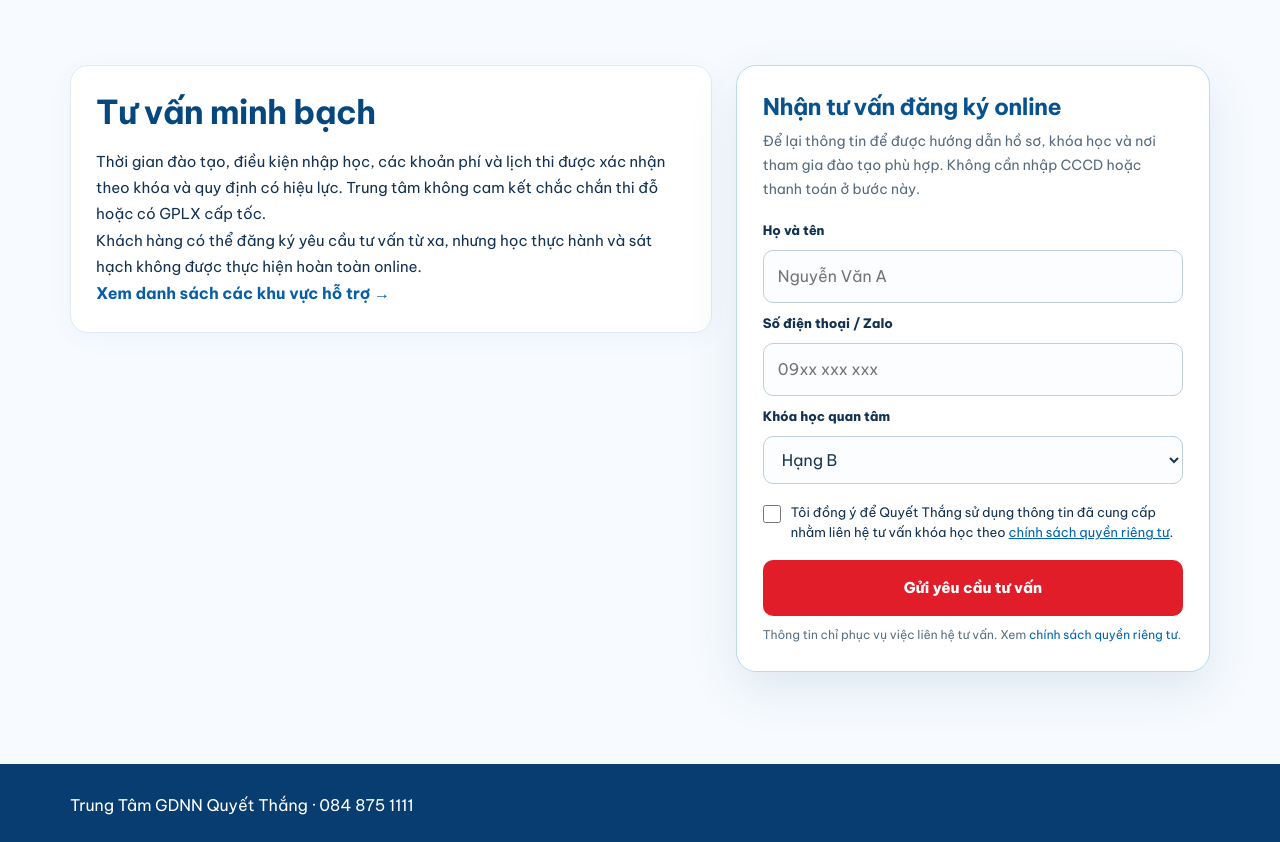
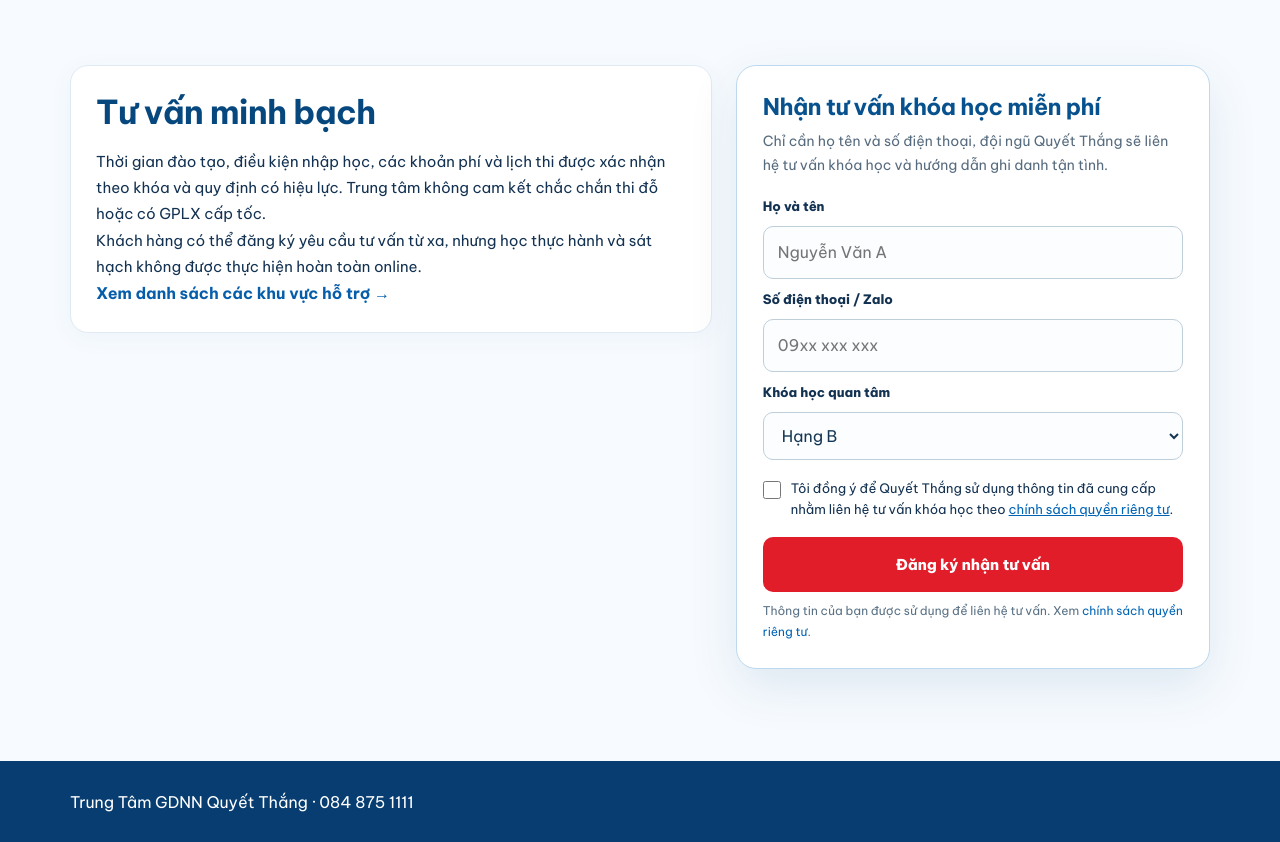
Before and after one commit to daylaixequyetthang/daylaixequyetthang.vn, a Next.js app: page /khoa-hoc in a window 1280 px wide. Shown: the part 740-1582 px from the top of the page. Built offline with nearby package versions, Linux system fonts and the light colour scheme.

Commit message:
Improve student-facing admissions copy in components/SeoConsultForm.jsx

```diff
--- a/components/SeoConsultForm.jsx
+++ b/components/SeoConsultForm.jsx
@@ -3,7 +3,7 @@
 import { captureTracking, getTracking } from '@/lib/tracking';
 import { trackEvent } from '@/lib/track';
 
-export default function SeoConsultForm({ area = '', course = 'Hạng B', heading = 'Nhận tư vấn đăng ký online' }) {
+export default function SeoConsultForm({ area = '', course = 'Hạng B', heading = 'Nhận tư vấn khóa học miễn phí' }) {
   const [name, setName] = useState('');
   const [phone, setPhone] = useState('');
   const [chosen, setChosen] = useState(course);
@@ -37,10 +37,10 @@
       setState('success');
     } catch (err) { setState('error'); setMessage(err.message || 'Không thể gửi yêu cầu lúc này.'); }
   }
-  if (state === 'success') return <section className="seo-form seo-success" role="status"><h2>Đã tiếp nhận yêu cầu tư vấn</h2><p>Quyết Thắng sẽ liên hệ theo số điện thoại anh/chị cung cấp. Địa điểm và lịch học sẽ được trao đổi trước khi đăng ký chính thức.</p><a href="tel:0848751111">Gọi 084 875 1111</a></section>;
+  if (state === 'success') return <section className="seo-form seo-success" role="status"><h2>Cảm ơn bạn đã quan tâm Quyết Thắng!</h2><p>Nhân viên Quyết Thắng sẽ sớm liên hệ để tư vấn khóa học, học phí và lịch học phù hợp với bạn.</p><a href="tel:0848751111">Gọi 084 875 1111</a></section>;
   return <form className="seo-form" onSubmit={submit} aria-label="Đăng ký tư vấn học lái xe online">
     <h2>{heading}</h2>
-    <p>Để lại thông tin để được hướng dẫn hồ sơ, khóa học và nơi tham gia đào tạo phù hợp. Không cần nhập CCCD hoặc thanh toán ở bước này.</p>
+    <p>Chỉ cần họ tên và số điện thoại, đội ngũ Quyết Thắng sẽ liên hệ tư vấn khóa học và hướng dẫn ghi danh tận tình.</p>
     <label htmlFor="seo-name">Họ và tên</label>
     <input id="seo-name" autoComplete="name" required maxLength={100} value={name} onChange={e=>setName(e.target.value)} placeholder="Nguyễn Văn A" />
     <label htmlFor="seo-phone">Số điện thoại / Zalo</label>
@@ -52,7 +52,7 @@
     <label className="seo-consent"><input type="checkbox" required checked={consent} onChange={e=>setConsent(e.target.checked)} /><span>Tôi đồng ý để Quyết Thắng sử dụng thông tin đã cung cấp nhằm liên hệ tư vấn khóa học theo <a href="/chinh-sach-bao-mat">chính sách quyền riêng tư</a>.</span></label>
     {state==='error' && <p className="seo-alert" role="alert">{message}</p>}
     {state==='sending' && <p role="status">Đang gửi yêu cầu...</p>}
-    <button type="submit" disabled={state==='sending'} aria-busy={state==='sending'}>{state==='sending'?'Đang gửi...':'Gửi yêu cầu tư vấn'}</button>
-    <small>Thông tin chỉ phục vụ việc liên hệ tư vấn. Xem <a href="/chinh-sach-bao-mat">chính sách quyền riêng tư</a>.</small>
+    <button type="submit" disabled={state==='sending'} aria-busy={state==='sending'}>{state==='sending'?'Đang gửi...':'Đăng ký nhận tư vấn'}</button>
+    <small>Thông tin của bạn được sử dụng để liên hệ tư vấn. Xem <a href="/chinh-sach-bao-mat">chính sách quyền riêng tư</a>.</small>
   </form>;
 }
```
